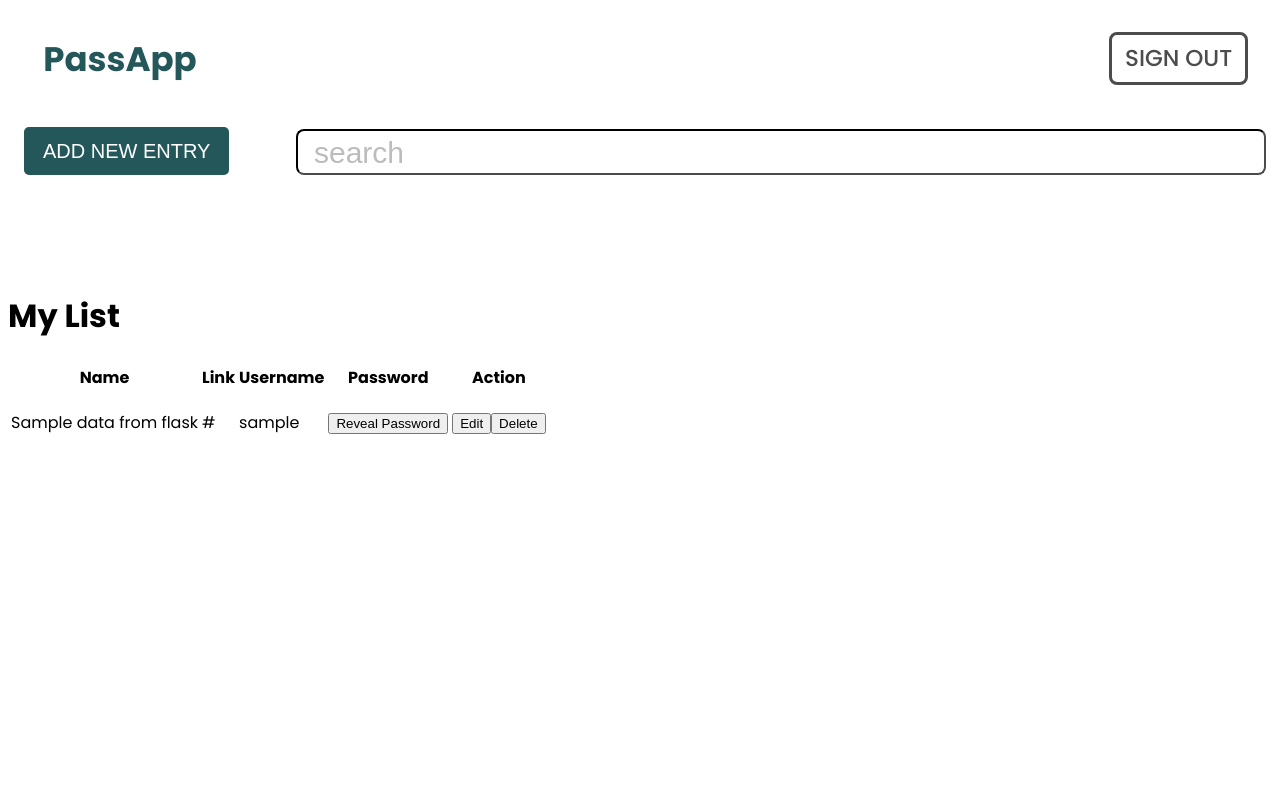
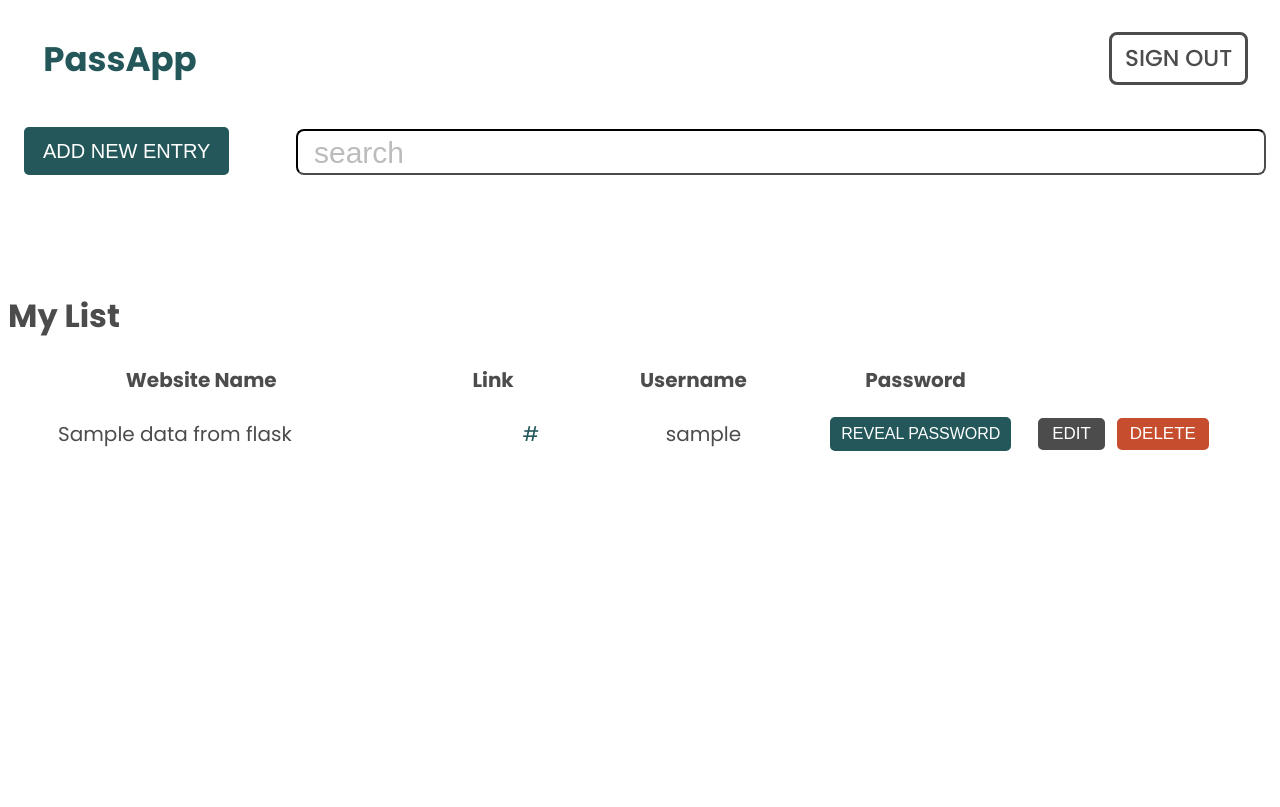
Before and after one commit to Mariuszix/cs50-final-project, a Flask app: template templates/index.html in a window 1280 px wide. Shown: the top 807 px of the page. Run offline with Flask 2, Linux system fonts and the light colour scheme; the template is opened without the code that fills it: most values are stand-ins (such as "Sample title", 1, 10 or a date in 2020); some libraries are stand-ins or nearby versions.

Commit message:
cs50-final

```diff
--- a/static/css/style.css
+++ b/static/css/style.css
@@ -4,6 +4,7 @@ html {
 main {
   height: 100vh;
   position: relative;
+  color: #4c4c4c;
 }
 
 header {
@@ -327,11 +328,78 @@ footer {
   background-color: #4c4c4c;
   color: white;
   cursor: pointer;
-
 }
 
 #passError {
   margin-left: 62rem;
+}
+
+.link-search {
+  color: #23575a;
+}
+
+table {
+  width: 100%;
+  font-size: 20px;
+}
+
+td {
+  padding-left: 6rem;
+}
+
+.link-search {
+  padding-left: 2rem;
+}
+
+.name-search {
+  padding-left: 3rem;
+}
+
+.reveal-button {
+  border: solid 3px #23575a;
+  border-radius: 5px;
+  padding: 0.3rem 0.5rem;
+  color: white;
+  font-weight: 500;
+  font-size: 16px;
+  background-color: #23575a;
+  cursor: pointer;
+  margin-left: 2.2rem;
+}
+
+.username-td {
+  padding-left: 4.5rem;
+  padding-right: 0;
+}
+
+.buttons-e-d {
+  padding-left: 0;
+}
+.password-td {
+  width: 15rem;
+  padding-left: 0;
+}
+
+.buttons-e-d .edit-button {
+  font-weight: 500;
+  font-size: 17px;
+  border: solid 3px #4c4c4c;
+  border-radius: 5px;
+  background-color: #4c4c4c;
+  color: white;
+  cursor: pointer;
+  padding: 0.2rem 0.7rem;
+  margin-right: 12px;
+}
+.buttons-e-d .delete-button {
+  background-color: #c64d2e;
+  cursor: pointer;
+  border: solid 3px #c64d2e;
+  border-radius: 5px;
+  font-weight: 500;
+  font-size: 17px;
+  color: white;
+  padding: 0.2rem 0.6rem;
 }
 
 /* Placeholder style */
--- a/static/js/script.js
+++ b/static/js/script.js
@@ -101,14 +101,14 @@ function htmlActivate(elm) {
   };
   //Check password
   pw_prompt({
-    lm: "Please enter your password:",
+    lm: "Please enter your PassApp password to confirm: ",
     callback: function (password) {
       if (rx === password) {
         response = true;
         changeText();
       } else {
         response = false;
-        alert("password not good!");
+        alert("Incorrect password");
       }
     },
   });
--- a/templates/index.html
+++ b/templates/index.html
@@ -67,11 +67,11 @@
   <table id="list-entries">
     <thead>
       <tr>
-        <th>Name</th>
+        <th>Website Name</th>
         <th>Link</th>
         <th>Username</th>
         <th>Password</th>
-        <th>Action</th>
+        <th class="is-hidden">Action</th>
         {% endif %}
       </tr>
     </thead>
@@ -89,20 +89,20 @@
         <td class="username-td"><p>{{ i['username'] }}</p></td>
         <td class="password-td">
           <button class="reveal-button" onclick="htmlActivate(this)">
-            Reveal Password
+            REVEAL PASSWORD
             <p class="is-hidden">{{ i['hash'] }}</p>
           </button>
         </td>
-        <td>
-          <button class="edit-button" onclick="editOnClick(this)">Edit</button
+        <td class="buttons-e-d">
+          <button class="edit-button" onclick="editOnClick(this)">EDIT</button
           ><button class="delete-button" onclick="deleteOnClick(this)">
-            Delete
+            DELETE
           </button>
           <button class="save-button is-hidden" onclick="saveOnlclick(this)">
-            Save
+            SAVE
           </button>
           <button class="cancel-button is-hidden" onclick="cancelOnClick(this)">
-            Cancel
+            CANCEL
           </button>
           <button
             onclick="generatePassword2(this)"
```
Also changed, not shown: passwordmanager.db.
